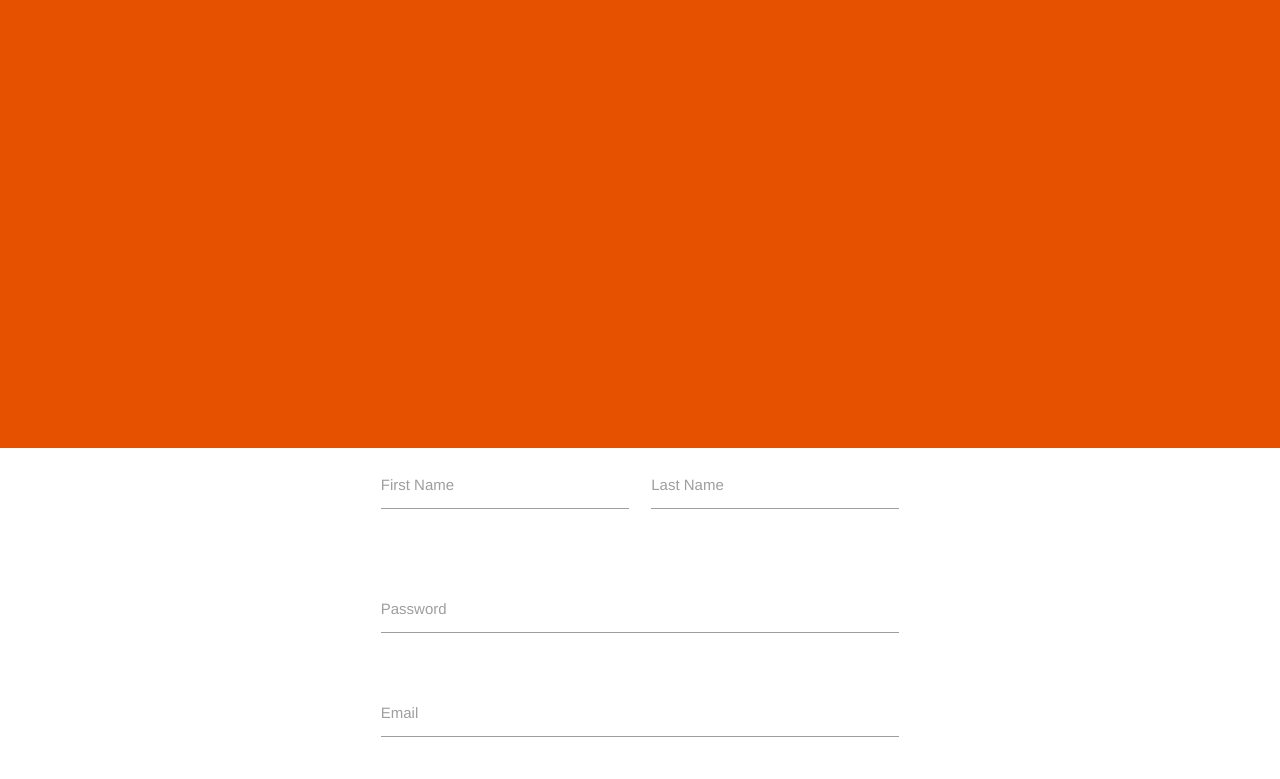
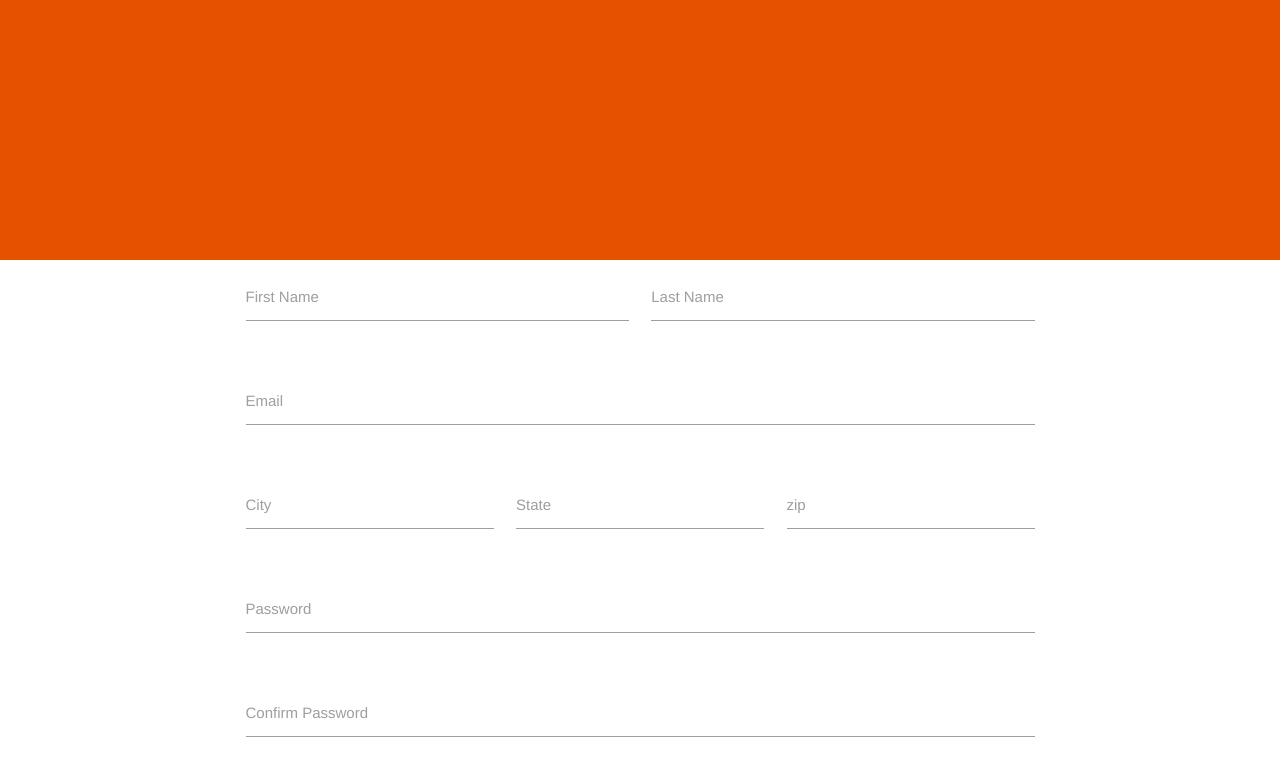
Before and after one commit to ravenusmc/blog, a PHP site: page /signup.php in a window 1280 px wide. Shown: the top 779 px of the page. Run offline with PHP 8.4, Linux system fonts and the light colour scheme; some libraries are stand-ins or nearby versions; some web fonts are replaced.

Commit message:
added more to form

```diff
--- a/signup.php
+++ b/signup.php
@@ -54,6 +54,24 @@
       </div>
     </div>
     <div class="row">
+      <div class="input-field col s12">
+        <input id="email" type="email" class="validate">
+        <label for="email">Email</label>
+      </div>
+    </div>
+    <div class="row">
+      <div class="input-field col s6">
+        <input id="first_name" type="text" class="validate">
+        <label for="first_name">City</label>
+      </div>
+      <div class="input-field col s6">
+        <input id="last_name" type="text" class="validate">
+        <label for="last_name">State</label>
+      </div>
+      <div class="input-field col s6">
+        <input id="last_name" type="text" class="validate">
+        <label for="last_name">zip</label>
+      </div>
     </div>
     <div class="row">
       <div class="input-field col s12">
@@ -63,8 +81,8 @@
     </div>
     <div class="row">
       <div class="input-field col s12">
-        <input id="email" type="email" class="validate">
-        <label for="email">Email</label>
+        <input id="password" type="password" class="validate">
+        <label for="password">Confirm Password</label>
       </div>
     </div>
   </form>
```
